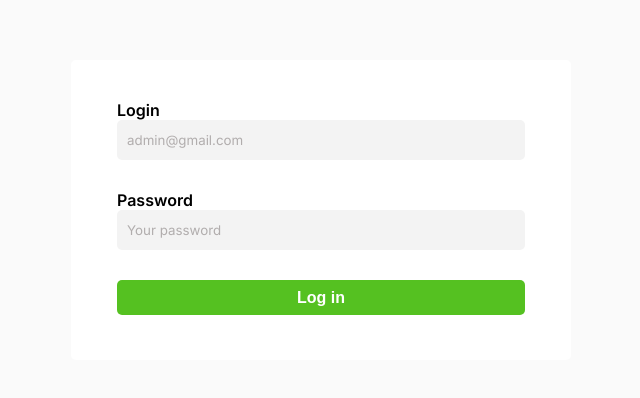
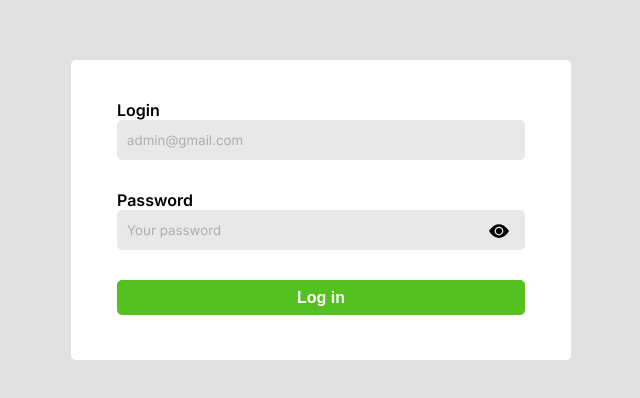
Before and after one commit to igor-ign/Green-Valley, a React (Create React App) app in the folder web/: page /admin/login in a window 1280 px wide. Shown: the part 140-538 px from the top of the page, without its empty margins (319-959 px from the left). Built offline with nearby package versions, Linux system fonts and the light colour scheme.

Commit message:
refact: css classes

```diff
--- a/web/src/index.css
+++ b/web/src/index.css
@@ -7,5 +7,5 @@
 }
 
 body {
-  background-color: #fafafa;
+  background-color: #e1e1e1;
 }
--- /dev/null
+++ b/web/src/pages/login/constants/form.js
@@ -0,0 +1,4 @@
+export const INITIAL_FORM = {
+    login: '',
+    password: ''
+}
--- /dev/null
+++ b/web/src/pages/login/constants/index.js
@@ -0,0 +1 @@
+export { INITIAL_FORM } from './form'
--- a/web/src/pages/login/index.jsx
+++ b/web/src/pages/login/index.jsx
@@ -1,18 +1,57 @@
+import { useState } from "react";
+import { INITIAL_FORM } from "./constants";
+import { OPENED_EYE, CLOSED_EYE } from "../../statics";
 import "./style.scss";
 
 export function Login() {
+  const [form, setForm] = useState(INITIAL_FORM);
+  const [isPasswordVisible, setIsPasswordVisible] = useState(false);
+  const [showHideIcon, setShowHideIcon] = useState(OPENED_EYE);
+
+  function handleChange(event) {
+    const { id, value } = event.target;
+
+    setForm({ ...form, [id]: value });
+  }
+
+  function handlePasswordVisibility() {
+    setIsPasswordVisible(!isPasswordVisible);
+
+    isPasswordVisible
+      ? setShowHideIcon(OPENED_EYE)
+      : setShowHideIcon(CLOSED_EYE);
+  }
+
   return (
-    <form className="login-form">
-      <div className="input-container">
+    <form className="form">
+      <div className="form__container">
         <label htmlFor="login">Login</label>
-        <input type="text" id="login" placeholder="admin@gmail.com" />
+        <input
+          type="text"
+          id="login"
+          placeholder="admin@gmail.com"
+          onChange={handleChange}
+          className="form__input"
+        />
       </div>
-      <div className="input-container">
-        <label htmlFor="login">Password</label>
-        <input type="text" id="password" placeholder="Your password" />
+      <div className="form__container">
+        <label htmlFor="password">Password</label>
+        <input
+          type={isPasswordVisible ? "text" : "password"}
+          id="password"
+          placeholder="Your password"
+          onChange={handleChange}
+          className="form__input"
+        />
+        <img
+          src={showHideIcon}
+          alt="show or hide password"
+          className="password__visibility"
+          onClick={handlePasswordVisibility}
+        />
       </div>
 
-      <button className="submit-button">Log in</button>
+      <button className="form__button">Log in</button>
     </form>
   );
 }
--- a/web/src/pages/login/style.scss
+++ b/web/src/pages/login/style.scss
@@ -1,19 +1,19 @@
 @import '../../styles';
 
-.login-form {
+.form {
     background-color: white;
     border-radius: 5px;
     display: flex;
     flex-direction: column;
     font-family: 'Inter', sans-serif;
     height: 300px;
-    margin: 0 auto;
+    margin: auto;
     margin-top: 200px;
     max-width: 100%;
     padding: 10px;
     width: 500px;
 
-    > .submit-button {
+    > .form__button {
         align-self: center;
         background-color: $primary1;
         border-radius: 5px;
@@ -26,14 +26,15 @@
         width: 85%;
     }
 
-    > .input-container {
+    > .form__container {
         display: flex;
         flex-direction: column;
         margin: 0 auto;
         padding-top: 30px;
         width: 85%;
+        position: relative;
 
-        input {
+        > .form__input {
             background-color: $input-default;
             border-radius: 5px;
             border: none;
@@ -44,13 +45,20 @@
 
         }
 
-        input::placeholder {
+        > input::placeholder {
             color: $input-font-default-color;
         }
 
-        label {
+        > label {
             font-weight: 600;
         }
 
+        > .password__visibility {
+            cursor: pointer;
+            position: absolute;
+            right: 4%;
+            top: 68%;
+            width: 20px;
+        }
     }
 }
--- /dev/null
+++ b/web/src/statics/index.js
@@ -0,0 +1,4 @@
+import OPENED_EYE from './visible-password.svg'
+import CLOSED_EYE from './hidden-password.svg'
+
+export { OPENED_EYE, CLOSED_EYE }
--- a/web/src/styles/colors.scss
+++ b/web/src/styles/colors.scss
@@ -1,3 +1,3 @@
 $primary1: #55C121;
-$input-default: #f3f3f3;
+$input-default: #e8e8e8;
 $input-font-default-color: #B1ADAD;
```
Also changed, not shown: web/src/statics/hidden-password.svg (added), web/src/statics/visible-password.svg (added).
